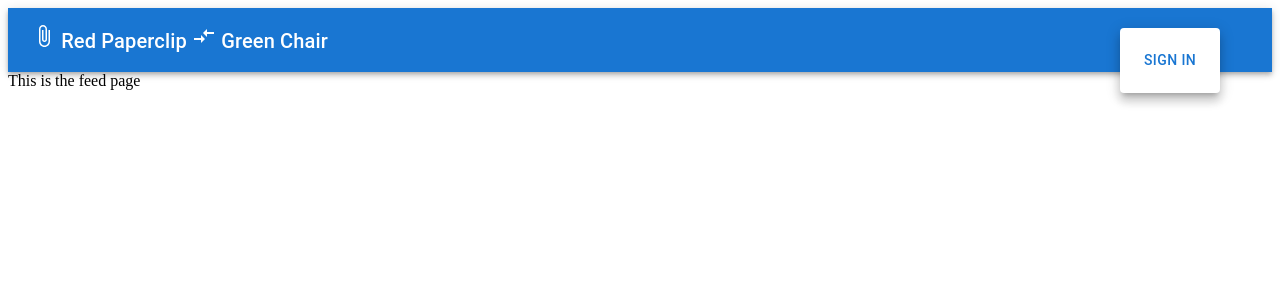
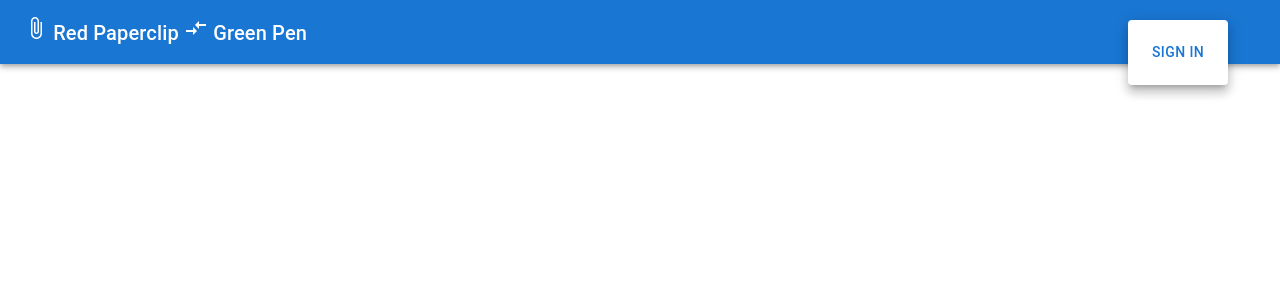
Before and after one commit to hratx-blue-ocean/red-paperclip, a React app: page / in a window 1280 px wide. Both pictures are taken after a click on the button "menu". Shown: the top 300 px of the page. Built offline with nearby package versions, Linux system fonts and the light colour scheme; the HTML template or start-up script is replaced by a standard one.

Commit message:
fix auto re-render on click

```diff
--- a/client/src/Components/Header/Hamburger.js
+++ b/client/src/Components/Header/Hamburger.js
@@ -58,7 +58,7 @@ const Hamburger = (props) => {
           open={Boolean(anchorEl)}
           onClose={handleClose}
         >
-          <MenuItem label={auth ? 'Logout' : 'Login'}>
+          <MenuItem label={auth ? 'SignOut' : 'SignIn'}>
             <SignInForm
               auth={auth}
               handleAuthChange={handleAuthChange}
--- a/client/src/Components/Header/Header.js
+++ b/client/src/Components/Header/Header.js
@@ -3,41 +3,13 @@ import AppBar from '@mui/material/AppBar';
 import Toolbar from '@mui/material/Toolbar';
 import Typography from '@mui/material/Typography';
 import IconButton from '@mui/material/IconButton';
-import MenuIcon from '@mui/icons-material/Menu';
-import Divider from '@mui/material/Divider';
 import AccountCircleIcon from '@mui/icons-material/AccountCircle';
-import MenuItem from '@mui/material/MenuItem';
-import HomeIcon from '@mui/icons-material/Home';
-import Menu from '@mui/material/Menu';
-import ListItemIcon from '@mui/material/ListItemIcon';
-import ForumIcon from '@mui/icons-material/Forum';
-import Settings from '@mui/icons-material/Settings';
-import Logout from '@mui/icons-material/Logout';
 import AttachFileIcon from '@mui/icons-material/AttachFile';
 import CompareArrowsIcon from '@mui/icons-material/CompareArrows';
-import SignInForm from './SignInForm';
+import Hamburger from './Hamburger';
 
 const Header = () => {
   const [auth, setAuth] = React.useState(false);
-  const [anchorEl, setAnchorEl] = React.useState(null);
-
-  const handleAuthChange = (bool) => {
-    setAuth(bool);
-  };
-
-  const handleMenu = (event) => {
-    setAnchorEl(event.currentTarget);
-  };
-
-  const handleClose = () => {
-    setAnchorEl(null);
-  };
-
-  const handleSignOut = (event) => {
-    event.preventDefault();
-    handleAuthChange(false);
-    setAnchorEl(null);
-  };
 
   const colorsArr = [
     'Brown',
@@ -68,7 +40,7 @@ const Header = () => {
 
   return (
     <div className="header">
-      <AppBar position="static">
+      <AppBar position="absolute">
         <Toolbar>
           <Typography variant="h6" component="div" sx={{ flexGrow: 1 }}>
             <AttachFileIcon /> Red Paperclip <CompareArrowsIcon />{' '}
@@ -87,69 +59,7 @@ const Header = () => {
               </IconButton>
             </div>
           )}
-          <IconButton
-            size="large"
-            edge="start"
-            color="inherit"
-            aria-label="menu"
-            sx={{ mr: 2 }}
-          >
-            <Menu
-              id="menu-appbar"
-              anchorEl={anchorEl}
-              anchorOrigin={{
-                vertical: 'top',
-                horizontal: 'right',
-              }}
-              keepMounted
-              transformOrigin={{
-                vertical: 'top',
-                horizontal: 'right',
-              }}
-              open={Boolean(anchorEl)}
-              onClose={handleClose}
-            >
-              <MenuItem label={auth ? 'Logout' : 'Login'}>
-                <SignInForm auth={auth} handleAuthChange={handleAuthChange} />
-              </MenuItem>
-              {auth && (
-                <>
-                  <MenuItem>
-                    <ListItemIcon>
-                      <HomeIcon fontSize="small" />
-                    </ListItemIcon>
-                    Home
-                  </MenuItem>
-                  <MenuItem>
-                    <ListItemIcon>
-                      <AccountCircleIcon fontSize="small" />
-                    </ListItemIcon>
-                    My Profile
-                  </MenuItem>
-                  <MenuItem>
-                    <ListItemIcon>
-                      <ForumIcon fontSize="small" />
-                    </ListItemIcon>
-                    My Chats
-                  </MenuItem>
-                  <Divider />
-                  <MenuItem>
-                    <ListItemIcon>
-                      <Settings fontSize="small" />
-                    </ListItemIcon>
-                    Settings
-                  </MenuItem>
-                  <MenuItem onClick={handleSignOut}>
-                    <ListItemIcon>
-                      <Logout fontSize="small" />
-                    </ListItemIcon>
-                    Logout
-                  </MenuItem>
-                </>
-              )}
-            </Menu>
-            <MenuIcon onClick={handleMenu} />
-          </IconButton>
+          <Hamburger auth={auth} setAuth={setAuth} />
         </Toolbar>
       </AppBar>
     </div>
--- a/client/src/Components/Header/SignInForm.js
+++ b/client/src/Components/Header/SignInForm.js
@@ -25,7 +25,7 @@ const style = {
 };
 
 export default function SignInForm(props) {
-  const { auth, handleAuthChange } = props;
+  const { auth, handleAuthChange, setAnchorEl } = props;
   const [open, setOpen] = React.useState(false);
   const [values, setValues] = React.useState({
     password: '',
@@ -54,6 +54,7 @@ export default function SignInForm(props) {
     event.preventDefault();
     handleAuthChange(true);
     setOpen(false);
+    setAnchorEl(null);
   };
 
   return (
```
